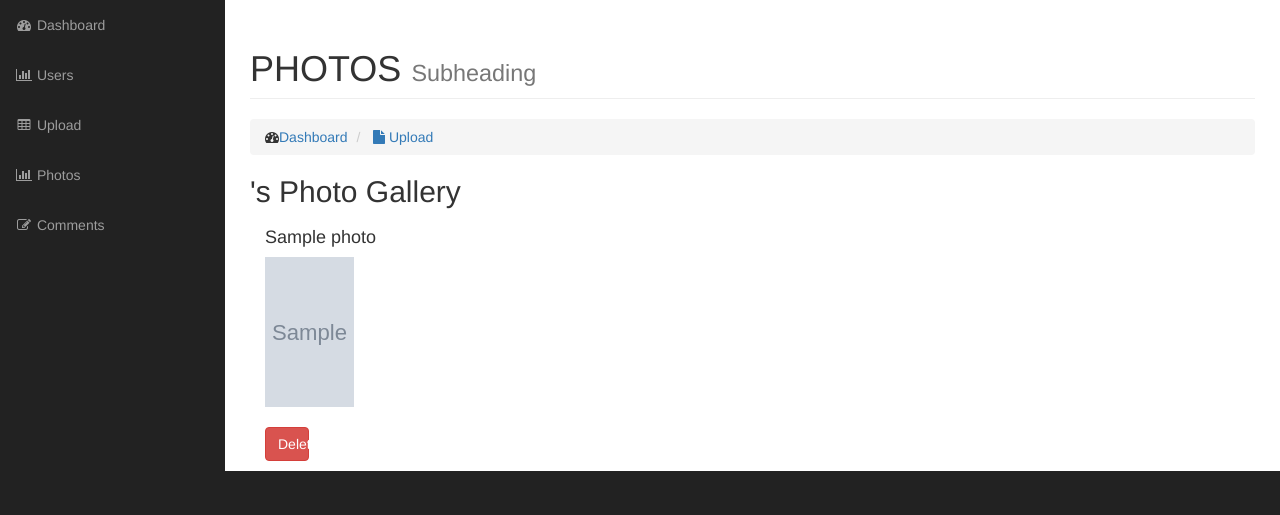
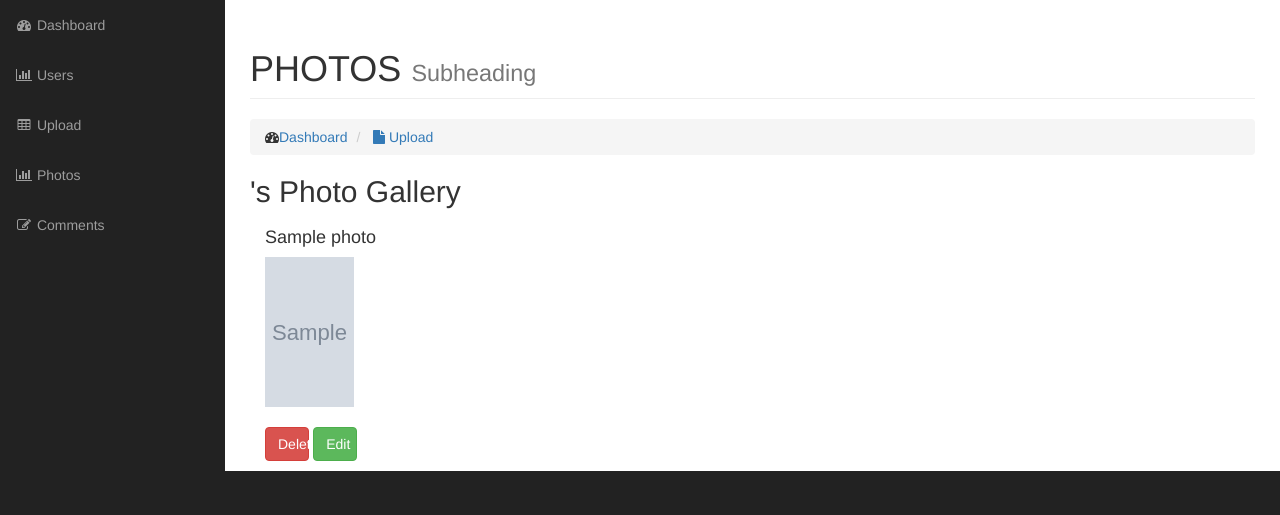
Before and after one commit to JWizerd/php-oop-resource, a PHP site: the page made by admin/photos.php in a window 1280 px wide. Shown: the part 51-566 px from the top of the page. Run offline with PHP 8.4, Linux system fonts and the light colour scheme; the visitor is signed in with stand-in values (Sample User, id 1); tables that the repository leaves empty or names only in its code hold one stand-in row (values such as "Sample post"); grey boxes marked "Sample" are stand-in pictures; grey boxes labelled with a size stand in for pictures from a placeholder-image service; some libraries are stand-ins or nearby versions.

Commit message:
added edit buttons

```diff
--- a/admin/includes/init.php
+++ b/admin/includes/init.php
@@ -1,6 +1,6 @@
 <?php
-defined('SITE_ROOT') ? null : define('SITE_ROOT', $_SERVER["DOCUMENT_ROOT"] . "/php-oop-resource");
 defined('DS') ? null : define('DS', DIRECTORY_SEPARATOR);
+defined('SITE_ROOT') ? null : define('SITE_ROOT', $_SERVER["DOCUMENT_ROOT"] . DS . "php-oop-resource");
 define('IMAGE_DIR', SITE_ROOT . DS . "admin" . DS . "images");
 require_once('functions.php');
 require_once('new_config.php');
--- a/admin/includes/photo.php
+++ b/admin/includes/photo.php
@@ -18,6 +18,10 @@ class Photo extends Db_object {
   public $temp_image;
   public $image_file;
   public $image_directory = "images";
+
+  public function image_path() {
+    return $this->image_directory.DS.$this->filename;
+  }
 
   public function error_upload() {
     $the_error = $_FILES['image']['error'];
@@ -41,12 +45,12 @@ class Photo extends Db_object {
   private function upload_image() {
     $this->temp_image      = $_FILES['image']['tmp_name'];
     $this->image_directory = "images";
-    $this->title       = $_POST['title'];
-    $this->description = $_POST['description'];
-    $this->filename    = basename($_FILES['image']['name']);
-    $this->type        = $_FILES['image']['type'];
-    $this->size        = $_FILES['image']['size'];
-    $this->user_id     = $_SESSION['user_id'];
+    $this->title           = $_POST['title'];
+    $this->description     = $_POST['description'];
+    $this->filename        = basename($_FILES['image']['name']);
+    $this->type            = $_FILES['image']['type'];
+    $this->size            = $_FILES['image']['size'];
+    $this->user_id         = $_SESSION['user_id'];
     $this->move_image();
     $this->create();
     redirect('photos.php');
--- a/admin/photos.php
+++ b/admin/photos.php
@@ -28,8 +28,13 @@
                   <?php foreach ($photos as $photo) : ?>
                     <div class="col-sm-3">
                       <h4><?php echo $photo->title; ?></h4>
-                        <img style="display:inline-block; width:40%; height: 150px; margin: 0 auto;" src="images/<?php echo $photo->filename; ?>" alt="">
-                        <a class="btn btn-danger" style="display:block; width:20%; margin-top: 20px;" href="photos.php?delete=<?php echo $photo->photo_id; ?>">Delete</a>
+                        <img style="display:inline-block; width:40%; height: 150px; margin: 0 auto;" src="<?php echo $photo->image_path(); ?>" alt="">
+                        <div class="row">
+                          <div class="col-md-12">
+                            <a class="btn btn-danger" style="display:inline-block; width:20%; margin-top: 20px;" href="photos.php?delete=<?php echo $photo->photo_id; ?>">Delete</a>
+                            <a class="btn btn-success" style="display:inline-block; width:20%; margin-top: 20px;" href="photos.php?edit=<?php echo $photo->photo_id; ?>">Edit</a>
+                          </div>
+                        </div>
                     </div>
                   <?php endforeach; ?>
                 <?php endif; ?>
```
Also changed, not shown: admin/images/My-wife-and-I.jpg (added), admin/images/jer.jpg (added).
